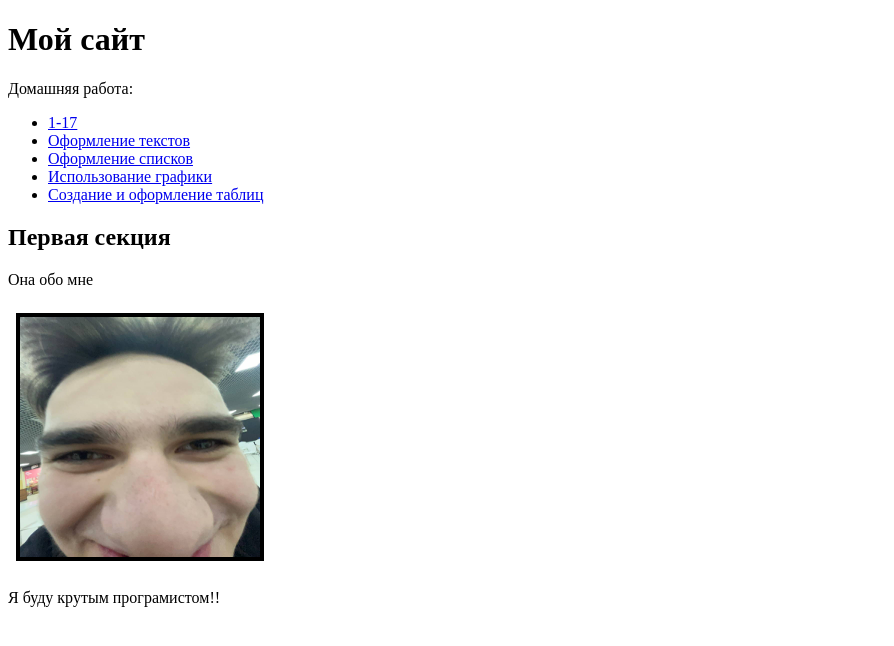
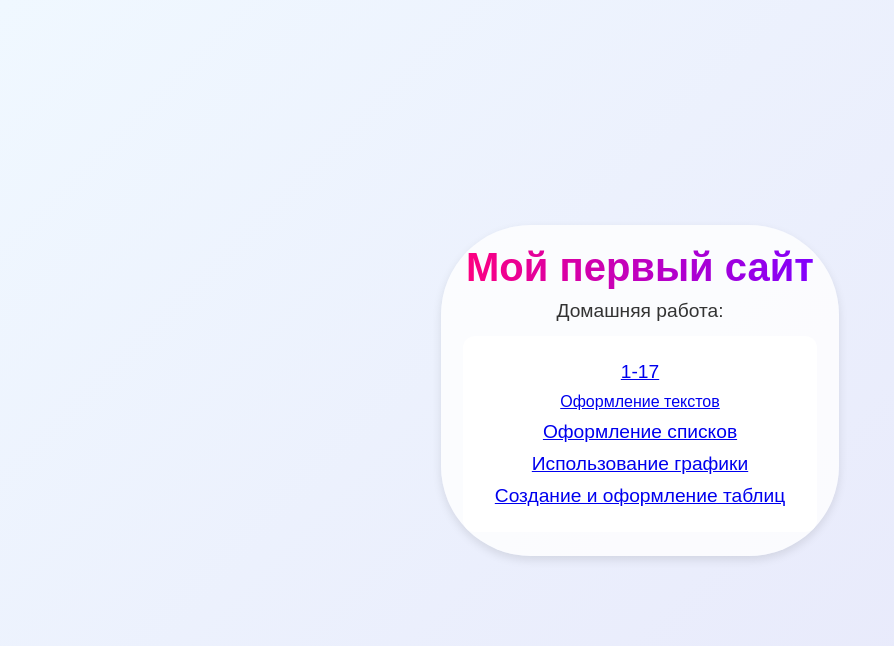
Before and after one commit to Worlexs/Site., a plain HTML site: page index.html in a window 1280 px wide. Shown: the whole page, without its empty margins (0-894 px from the left). Drawn offline with Linux system fonts and the light colour scheme.

Commit message:
Add files via upload

```diff
--- a/index.html
+++ b/index.html
@@ -1,25 +1,89 @@
 <!DOCTYPE html>
-    <header>
-      <h1>Мой сайт </h1>
+    <header align="center">
+      <h1>Мой первый сайт </h1>
       <p>Домашняя работа:</p>
       <nav>
-        <ul>
-          <li><a href="sayt.html">1-17</a></li>
-          <li><a href="text.html" color="#FFFFFF">Оформление текстов</a></li>
-          <li><a href="zd3.html">Оформление списков</a></li>
-          <li><a href="zd4.html">Использование графики</a></li>
-          <li><a href="zd5.html">Создание и оформление таблиц</a></li>
+        <ul align="center"class=button>
+          <p><a  href="sayt.html">1-17</a></p>
+          <p></p><a href="text.html" color="#FFFFFF">Оформление текстов</a></p>
+        <p><a href="zd3.html">Оформление списков</a></p>
+          <p><a href="zd4.html">Использование графики</a></p>
+          <p><a href="zd5.html">Создание и оформление таблиц</a></p>
         </ul>
       </nav>
     </header>
-    <main>
-      <article>
-        <section>
-          <h2>Первая секция</h2>
-          <p>Она обо мне</p>
-          <img src="rusik.jpg" alt="фигня какая-то"BORDER="4" ALIGN="BOTTOM" HEIGHT="240" WIDTH="240" VSPACE="8" HSPACE="8">
-          <p color="#FFFFFF"></p> Я буду крутым програмистом!! </p>
-        </section>
-    </main>
+
   </body>
 </html>
+<html lang="ru">
+<head>
+    <style>
+        body {
+            margin: 0;
+            font-family: 'Montserrat', sans-serif;
+            background: linear-gradient(135deg, #f0f8ff, #e6e6fa);
+            color: #333;
+            display: flex;
+            flex-direction: column;
+            align-items: center;
+            justify-content: center;
+            height: 100vh;
+            text-align: center;
+        }
+
+        header {
+            background-color: rgba(255, 255, 255, 0.8);
+            padding: 20px;
+            border-radius: 90px;
+            box-shadow: 0 4px 10px rgba(0, 0, 0, 0.1);
+            margin-bottom: 20px;
+        }
+
+        h1 {
+            font-size: 2.5em;
+            margin: 0;
+            background: linear-gradient(90deg, #ff007f, #7f00ff);
+            background-clip: text;
+            -webkit-text-fill-color: transparent;
+            animation: gradient 3s ease infinite;
+        }
+
+        @keyframes gradient {
+            0% { background-position: 0% 50%; }
+            100% { background-position: 100% 50%; }
+        }
+
+        p {
+            font-size: 1.2em;
+            margin: 10px 0;
+        }
+
+        .button {
+            background-color: #ffffff;
+            border: none;
+            color: white;
+            padding: 15px 32px;
+            text-align: center;
+            text-decoration: none;
+            display: inline-block;
+            font-size: 16px;
+            margin: 4px 2px;
+            cursor: pointer;
+            border-radius: 12px;
+            transition: background-color 0.3s ease, transform 0.3s ease;
+        }
+
+        .button:hover {
+            background-color: #00ff15;
+            transform: scale(1.05);
+        }
+
+        footer {
+            margin-top: auto;
+            padding: 10px;
+            font-size: 0.9em;
+            color: #666;
+        }
+    </style>
+</head>
+<body>
```
